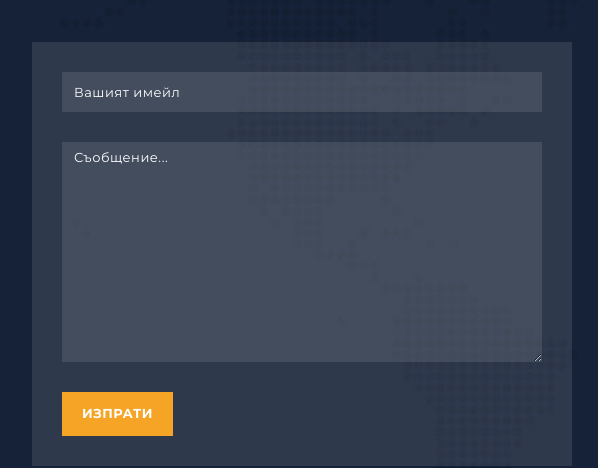
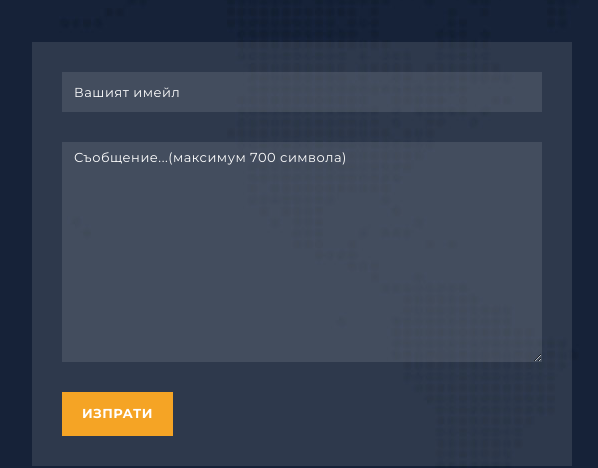
Before and after one commit to MilenDinev/Education-Application, a plain HTML site: page index.html in a window 1280 px wide. Shown: the part 4873-5341 px from the top of the page, 53-651 px from the left. Drawn offline with nearby package versions, Linux system fonts and the light colour scheme.

```diff
--- a/index.html
+++ b/index.html
@@ -544,7 +544,7 @@
               </div>
               <div class="col-md-12">
                 <fieldset>
-                  <textarea name="message" rows="6" class="form-control" id="message" placeholder="Съобщение..."
+                  <textarea name="message" rows="6" class="form-control" id="message" placeholder="Съобщение...(максимум 700 символа)"
                     required="true" maxlength="700"></textarea>
                 </fieldset>
               </div>
```
